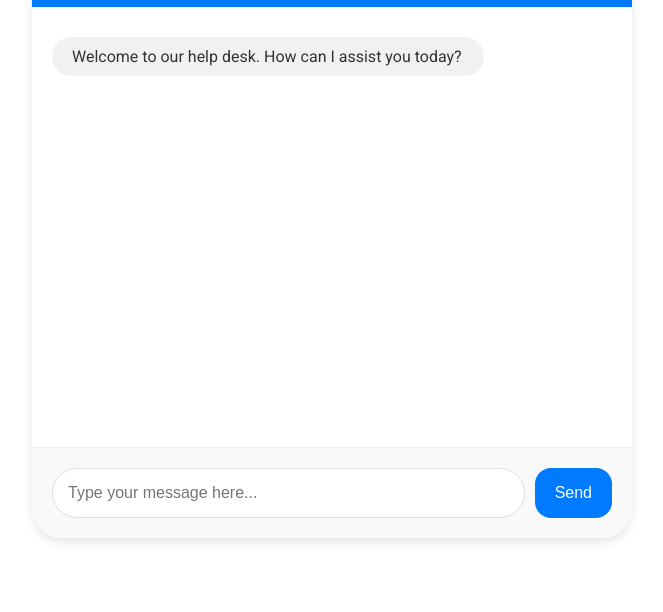
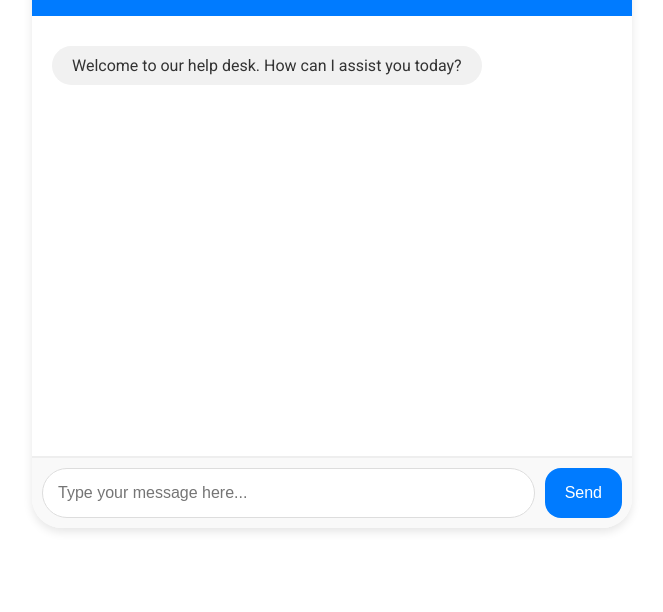
Before and after one commit to RohitKumarGupta10/ADYPU-Chatbot, a plain HTML site: page index.html in a window 1280 px wide. Shown: the part 188-800 px from the top of the page, without its empty margins (308-971 px from the left). Drawn offline with Linux system fonts and the light colour scheme.

Commit message:
style.css

```diff
--- a/style.css
+++ b/style.css
@@ -46,6 +46,9 @@ body {
   overflow-y: scroll;
   padding: 20px;
   border-bottom: 1px solid #eee;
+  display: flex;
+  flex-direction: column;
+  gap: 10px;
   transition: all 0.3s ease-in-out;
 }
 
@@ -61,8 +64,10 @@ body {
 /* Input container styling */
 .input-container {
   display: flex;
-  padding: 20px;
+  padding: 10px;
   background-color: #f9f9f9;
+  border-top: 1px solid #eee;
+  justify-content: flex-end; /* Align the input area to the right */
 }
 
 /* User input field styling */
```
